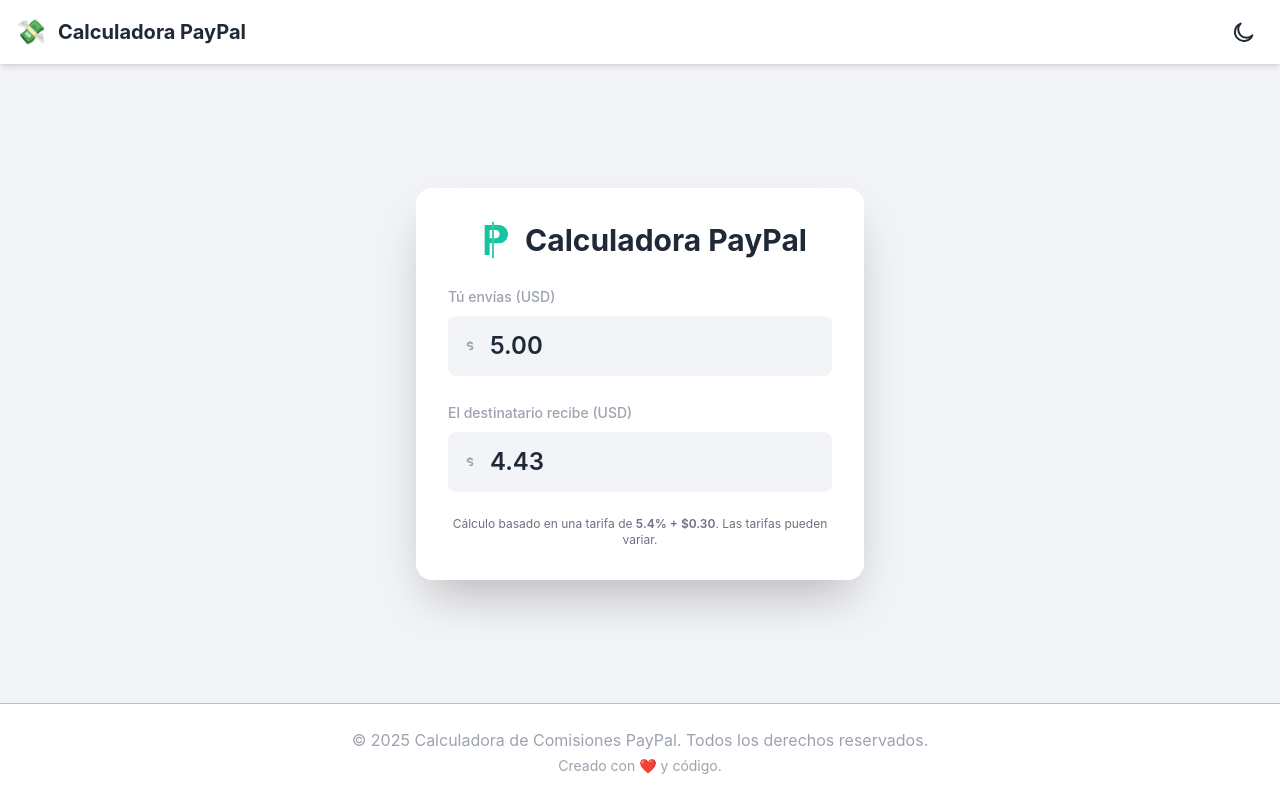
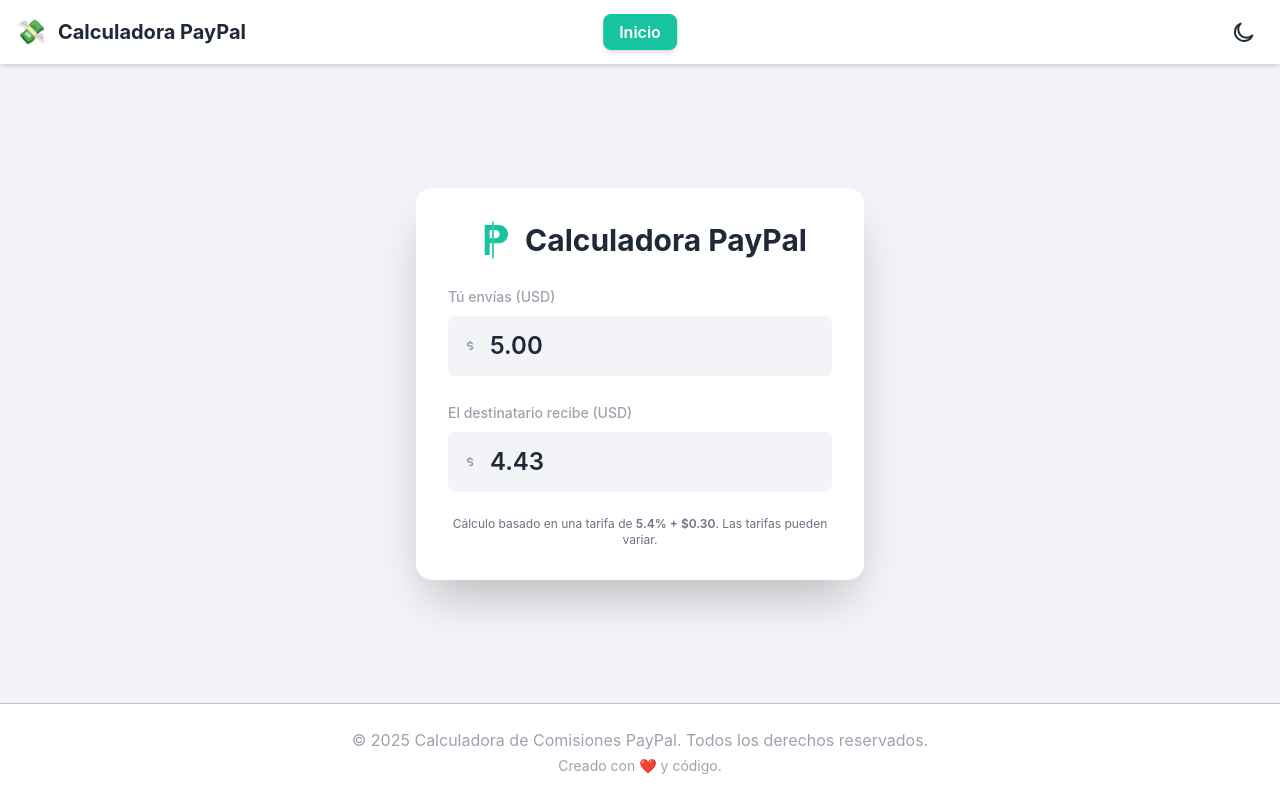
Before and after one commit to rootman2011/paypalcalculator, a plain HTML site: page index.html in a window 1280 px wide. Drawn offline with nearby package versions, Linux system fonts and the light colour scheme; a web font is replaced by a local one.

Commit message:
Update index.html

```diff
--- a/index.html
+++ b/index.html
@@ -65,11 +65,18 @@
 
   <header class="bg-base-100 shadow-md sticky top-0 z-50">
     <nav class="container mx-auto px-4">
-      <div class="flex items-center justify-between h-16">
+      <div class="flex items-center justify-between h-16 relative">
         <a href="#" class="flex items-center space-x-3">
             <span class="text-2xl">💸</span>
-            <span class="text-xl font-bold text-base-content whitespace-nowrap">Calculadora PayPal</span>
+            <span class="text-xl font-bold text-base-content whitespace-nowrap hidden sm:block">Calculadora PayPal</span>
         </a>
+
+        <div class="absolute left-1/2 top-1/2 -translate-x-1/2 -translate-y-1/2">
+            <a href="https://lordcraft.online" rel="noopener noreferrer" class="bg-primary text-white font-semibold py-2 px-4 rounded-lg shadow-md transition-transform transform hover:scale-105 focus:outline-none focus:ring-2 focus:ring-offset-2 focus:ring-offset-base-100 focus:ring-primary">
+                Inicio
+            </a>
+        </div>
+
         <div class="flex items-center">
           <button id="theme-switcher" class="p-2 rounded-full text-base-content hover:bg-secondary/20 focus:outline-none focus:ring-2 focus:ring-offset-2 focus:ring-offset-base-100 focus:ring-primary" aria-label="Cambiar tema">
               <span id="theme-icon-container"></span>
```
